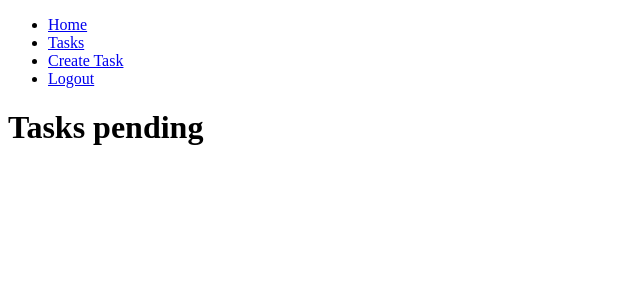
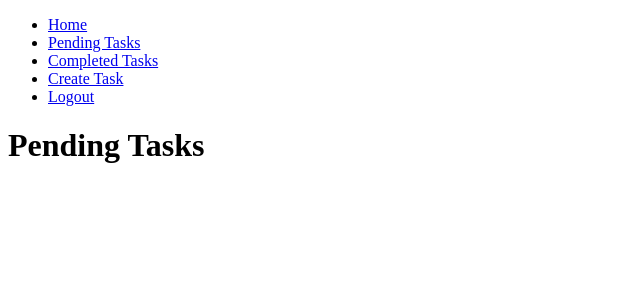
Before and after one commit to GabyDs/DjangoAuthCRUD, a Django app: page /tasks/ in a window 1280 px wide. Shown: the top 300 px of the page, without its empty margins (0-640 px from the left). Run offline with Django 5.2, Linux system fonts and the light colour scheme; the visitor is signed in with stand-in values (Sample User, id 1); data that the repository does not hold is empty.

Commit message:
terminada la vista para listar tareas completadas y cambio de redireccion de rutas

```diff
--- a/djangocrud/urls.py
+++ b/djangocrud/urls.py
@@ -24,7 +24,8 @@ urlpatterns = [
     path("admin/", admin.site.urls),
     path("", views.home, name="home"),
     path("signup/", views.signup, name="signup"),
-    path("tasks/", views.tasks, name="tasks"),
+    path("tasks/", views.tasks, name="pending_tasks"),
+    path("tasks/completed", views.completed_tasks, name="completed_tasks"),
     path("tasks/create/", views.create_task, name="create_task"),
     path("tasks/<int:task_id>/", views.task_detail, name="task_detail"),
     path("tasks/<int:task_id>/complete", views.complete_task, name="complete_task"),
--- a/tasks/templates/base.html
+++ b/tasks/templates/base.html
@@ -10,24 +10,27 @@
     <nav>
         <ul>
             <li>
-                <a href="/">Home</a>
+                <a href="{% url "home" %}">Home</a>
             </li>
             {% if user.is_authenticated %}
                <li>
-                    <a href="/tasks">Tasks</a>
+                    <a href="{% url "pending_tasks" %}">Pending Tasks</a>
                 </li>
                 <li>
-                    <a href="/tasks/create">Create Task</a>
+                    <a href="{% url "completed_tasks" %}">Completed Tasks</a>
                 </li>
                 <li>
-                    <a href="/logout">Logout</a>
+                    <a href="{% url "create_task" %}">Create Task</a>
+                </li>
+                <li>
+                    <a href="{% url "logout" %}">Logout</a>
                 </li>
             {% else %}
                 <li>
-                    <a href="/signup">Signup</a>
+                    <a href="{% url "signup" %}">Signup</a>
                 </li>
                 <li>
-                    <a href="/signin">Signin</a>
+                    <a href="{% url "signin" %}">Signin</a>
                 </li>
             {% endif %}
         </ul>
--- a/tasks/templates/tasks.html
+++ b/tasks/templates/tasks.html
@@ -1,7 +1,12 @@
 {% extends "base.html" %}
 
 {% block content %}
-    <h1>Tasks pending</h1>
+
+    {% if completed %}
+        <h1>Completed Tasks</h1>
+    {% else %}
+        <h1>Pending Tasks</h1>
+    {% endif %}
 
     <ul>
         {% for task in tasks %}
@@ -13,6 +18,9 @@
                         {{task.title}}
                     {% endif %}
                 </a>
+                {% if completed %}
+                    <p>{{task.date_completed|date:'M j Y:i'}}</p>
+                {% endif %}
             </li>
         {% endfor %}
     </ul>
--- a/tasks/views.py
+++ b/tasks/views.py
@@ -42,7 +42,7 @@ def signup(request):
 
                 login(request, user)
 
-                return redirect("tasks")
+                return redirect("pending_tasks")
             except IntegrityError:
                 return render(
                     request,
@@ -65,7 +65,14 @@ def signup(request):
 
 def tasks(request):
     tasks = Task.objects.filter(user=request.user, date_completed__isnull=True)
-    return render(request, "tasks.html", {"tasks": tasks})
+    return render(request, "tasks.html", {"tasks": tasks, "completed": False})
+
+
+def completed_tasks(request):
+    tasks = Task.objects.filter(
+        user=request.user, date_completed__isnull=False
+    ).order_by("-date_completed")
+    return render(request, "tasks.html", {"tasks": tasks, "completed": True})
 
 
 def create_task(request):
@@ -154,4 +161,4 @@ def signin(request):
             )
         else:
             login(request, user)
-            return redirect("tasks")
+            return redirect("pending_tasks")
```
